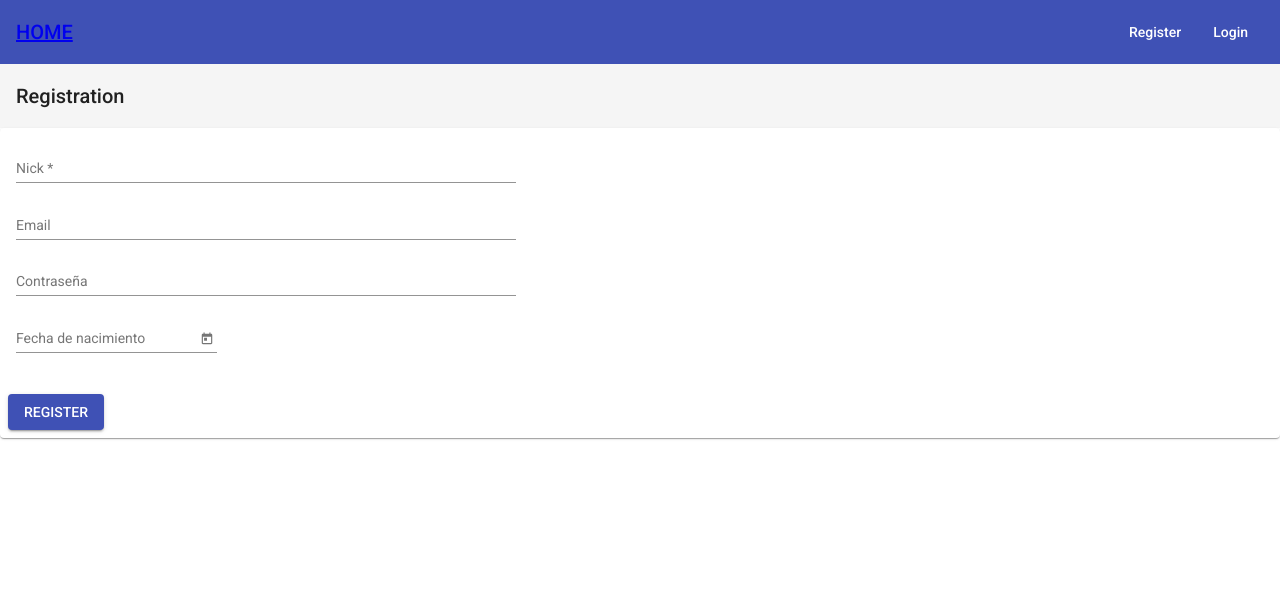
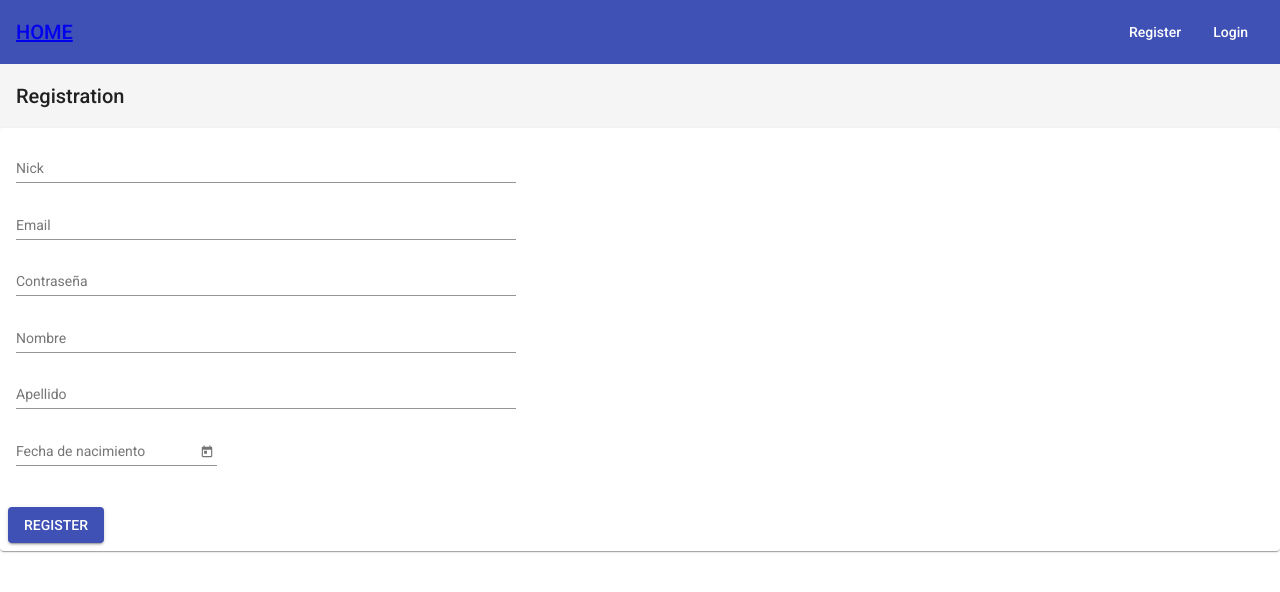
Before and after one commit to Arizaaaa/Lidhult, an Angular app in the folder LidhultFront/: page /register in a window 1280 px wide. Shown: the top 592 px of the page. Built offline with nearby package versions, Linux system fonts and the light colour scheme.

Commit message:
Update register.component.html

```diff
--- a/LidhultFront/src/app/pages/register-page/register.component.html
+++ b/LidhultFront/src/app/pages/register-page/register.component.html
@@ -7,7 +7,7 @@
             <mat-form-field class="
             width">
                 <mat-label>Nick</mat-label>
-                <input matInput placeholder="Nick" name="nick" required>
+                <input matInput placeholder="Nick" name="nick">
             </mat-form-field>
             <mat-form-field class="
             width">
@@ -18,6 +18,16 @@
             width">
                 <mat-label>Contraseña</mat-label>
                 <input matInput placeholder="Contraseña" name="contraseña">
+            </mat-form-field>
+            <mat-form-field class="
+            width">
+                <mat-label>Nombre</mat-label>
+                <input matInput placeholder="Nombre" name="nombre">
+            </mat-form-field>
+            <mat-form-field class="
+            width">
+                <mat-label>Apellido</mat-label>
+                <input matInput placeholder="Apellido" name="apellido">
             </mat-form-field>
             <mat-form-field>
                 <mat-label>Fecha de nacimiento</mat-label>
```
